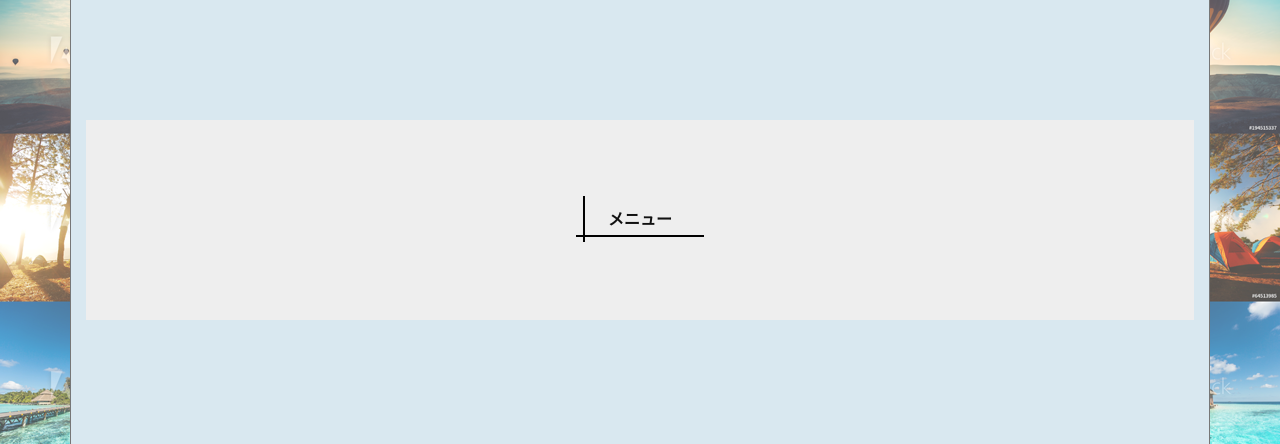
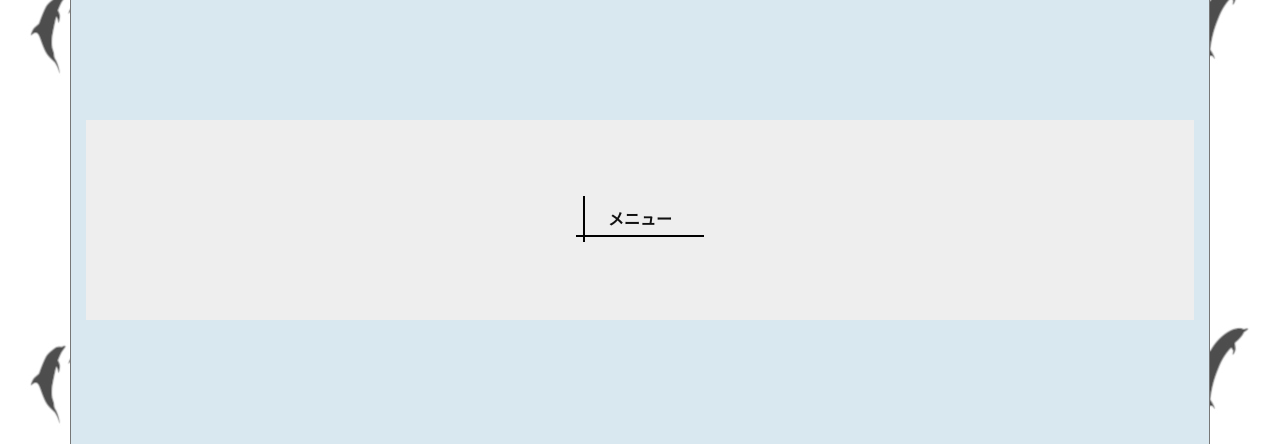
Before and after one commit to Takayuki-k/sample, a plain HTML site: page 04/index.html in a window 1280 px wide. Shown: the part 200-644 px from the top of the page. Drawn offline with nearby package versions, Linux system fonts and the light colour scheme.

Commit message:
parallax img

```diff
--- a/04/css/index.css
+++ b/04/css/index.css
@@ -30,8 +30,8 @@ aside {
 
 body {
   background-image:
-    url(../img/bg01.png),
-    url(../img/bg01.png);
+    url(../img/iruka_img-01.jpg),
+    url(../img/iruka_img-01.jpg);
   background-position:
      right 0,
      left 0;
--- a/04/js/index.js
+++ b/04/js/index.js
@@ -7,7 +7,7 @@ $(function(){
   $(window).scroll(function() {
     let $scroll = $(this).scrollTop();
     let posR = "right " + $scroll * 1.5 + "px";
-    let posL = "left " + $scroll * 1.8 + "px";
+    let posL = "left " + $scroll * 2.0 + "px";
     let bg_position = posR + " , " + posL;
     // bodyのcssに反映
     $('body').css({ "background-position": bg_position});
```
Also changed, not shown: 04/img/bg01.png (deleted), 04/img/iruka_img-01.jpg (added), 1 other file.
